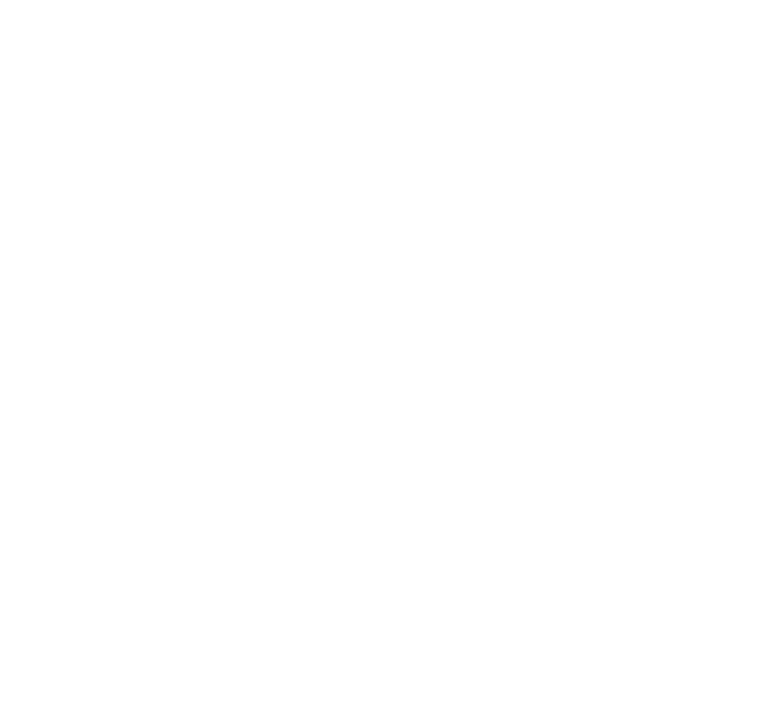
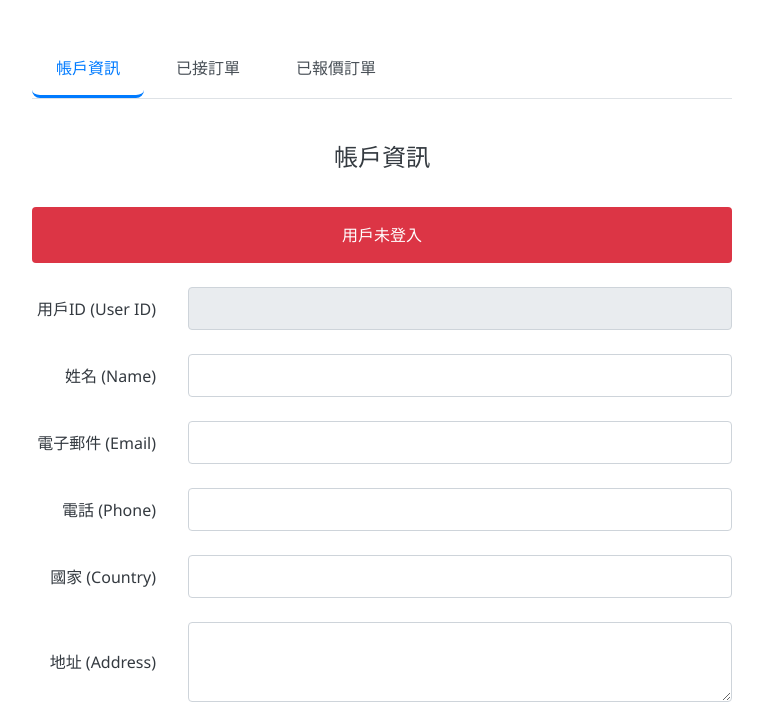
Before and after one commit to yatta03/db-final-project, a React (Vite) app in the folder app/: page /agent/profile in a window 1280 px wide. Before the commit this address had no page. Shown: the part 113-817 px from the top of the page, without its empty margins (258-1021 px from the left). Built offline with nearby package versions, Linux system fonts and the light colour scheme.

Commit message:
add agent profile page

```diff
--- a/app/src/App.jsx
+++ b/app/src/App.jsx
@@ -8,6 +8,7 @@
 import SignUpPage from "./pages/Account/SignUpPage";
 import RolePage from "./pages/RolePage";
 import OrderDetailPage from "./pages/OrderDetail/OrderDetailPage";
+import AgentProfilePage from "./pages/AgentProfilePage";
 
 function App() {
   return (
@@ -22,6 +23,7 @@
             <Route path="/role" element={<RolePage />} />
             <Route path="/buyer/order/:orderId" element={<OrderDetailPage role={"buyer"} />} />
             <Route path="/agent/order/:orderId" element={<OrderDetailPage role={"agent"} />} />
+            <Route path="/agent/profile" element={<AgentProfilePage />} />
           </Routes>
         </Router>
       </SupabaseProvider>
--- /dev/null
+++ b/app/src/pages/AgentProfilePage.jsx
@@ -0,0 +1,290 @@
+import React, { useState, useEffect } from 'react';
+import { useSupabase } from '../context/SupabaseProvider'; // 假設 SupabaseProvider 在 context 資料夾中
+
+export default function AgentProfilePage() { // <--- 已將 UserProfilePage 更新為 AgentProfilePage
+  const { supabase, session } = useSupabase();
+  const [loading, setLoading] = useState(true);
+  const [userData, setUserData] = useState({
+    userid: '',
+    name: '',
+    email: '',
+    phone: '',
+    country: '',
+    address: '',
+  });
+  const [message, setMessage] = useState(''); // 用於顯示成功或失敗訊息
+  const [activeTab, setActiveTab] = useState('account'); // 'account', 'orders', 'quotes'
+
+  useEffect(() => {
+    const fetchUserData = async () => {
+      if (session?.user) {
+        setLoading(true);
+        setMessage('');
+        try {
+          const { data, error } = await supabase
+            .from('users') // Supabase 中的用戶表名
+            .select('*')
+            .eq('userid', session.user.id)
+            .single();
+
+          if (error) {
+            throw error;
+          }
+
+          if (data) {
+            setUserData({
+              userid: data.userid,
+              name: data.name || '',
+              email: data.email || '',
+              phone: data.phone || '',
+              country: data.country || '',
+              address: data.address || '',
+            });
+          }
+        } catch (error) {
+          console.error('Error fetching user data:', error);
+          setMessage({ type: 'error', text: '讀取用戶資料失敗：' + error.message });
+        } finally {
+          setLoading(false);
+        }
+      } else {
+        setMessage({ type: 'error', text: '用戶未登入' });
+        setLoading(false);
+      }
+    };
+
+    fetchUserData();
+  }, [session, supabase]);
+
+  const handleChange = (e) => {
+    const { name, value } = e.target;
+    setUserData((prevData) => ({
+      ...prevData,
+      [name]: value,
+    }));
+  };
+
+  const handleSubmit = async (e) => {
+    e.preventDefault();
+    if (!session?.user) {
+      setMessage({ type: 'error', text: '用戶未登入，無法保存' });
+      return;
+    }
+
+    setLoading(true);
+    setMessage('');
+
+    // 準備要更新的資料，不包含 userid
+    const { userid: _userid, ...updateData } = userData;
+
+    if (!updateData.name || !updateData.email) {
+      setMessage({ type: 'error', text: '姓名和電子郵件為必填欄位。' });
+      setLoading(false);
+      return;
+    }
+
+    try {
+      const { error } = await supabase
+        .from('users')
+        .update(updateData)
+        .eq('userid', session.user.id);
+
+      if (error) {
+        throw error;
+      }
+      setMessage({ type: 'success', text: '用戶資料更新成功！' });
+    } catch (error) {
+      console.error('Error updating user data:', error);
+      setMessage({ type: 'error', text: '更新用戶資料失敗：' + error.message });
+    } finally {
+      setLoading(false);
+    }
+  };
+
+  // Inline styles
+  const pageStyle = {
+    maxWidth: '700px',
+    margin: '3rem auto',
+    padding: '2.5rem',
+    fontFamily: '"Segoe UI", Roboto, "Helvetica Neue", Arial, sans-serif',
+    backgroundColor: '#ffffff',
+    borderRadius: '8px',
+    boxShadow: '0 4px 12px rgba(0, 0, 0, 0.1)',
+  };
+
+  const navStyle = {
+    display: 'flex',
+    marginBottom: '2.5rem',
+    borderBottom: '1px solid #dee2e6',
+  };
+
+  const navButtonStyle = (tabName) => ({
+    padding: '1rem 1.5rem',
+    border: 'none',
+    borderBottom: activeTab === tabName ? '3px solid #007bff' : '3px solid transparent',
+    background: 'none',
+    cursor: 'pointer',
+    fontSize: '1rem',
+    fontWeight: activeTab === tabName ? '600' : 'normal',
+    color: activeTab === tabName ? '#007bff' : '#495057',
+    transition: 'color 0.2s ease-in-out, border-bottom-color 0.2s ease-in-out',
+    marginRight: '0.5rem',
+  });
+
+  const formGroupStyle = {
+    display: 'grid',
+    gridTemplateColumns: '140px 1fr', // Label column and Input column
+    gap: '1rem',
+    alignItems: 'center',
+    marginBottom: '1.5rem',
+  };
+
+  const labelStyle = {
+    textAlign: 'right',
+    color: '#343a40',
+    fontWeight: '500',
+    paddingRight: '1rem', // Space between label and input
+  };
+
+  const inputStyle = {
+    width: '100%',
+    padding: '0.75rem',
+    border: '1px solid #ced4da',
+    borderRadius: '4px',
+    boxSizing: 'border-box',
+    fontSize: '0.95rem',
+    transition: 'border-color 0.2s ease-in-out, box-shadow 0.2s ease-in-out',
+  };
+  // Add this to your styles section for focus effect
+  // :focus { border-color: #80bdff; outline: 0; box-shadow: 0 0 0 0.2rem rgba(0,123,255,.25); }
+
+  const disabledInputStyle = {
+    ...inputStyle,
+    backgroundColor: '#e9ecef',
+    cursor: 'not-allowed',
+  };
+
+  const buttonStyle = {
+    padding: '0.75rem 2rem',
+    background: '#28a745',
+    color: 'white',
+    border: 'none',
+    borderRadius: '4px',
+    cursor: 'pointer',
+    fontSize: '1rem',
+    fontWeight: '600',
+    transition: 'background-color 0.2s ease-in-out',
+    display: 'block', // Make button block to center it
+    margin: '1.5rem auto 0 auto', // Center the button
+  };
+  // Add :hover { background-color: #218838; }
+
+  const messageStyle = (type) => ({
+    padding: '1rem',
+    marginBottom: '1.5rem',
+    borderRadius: '4px',
+    color: '#fff',
+    backgroundColor: type === 'success' ? '#28a745' : '#dc3545',
+    textAlign: 'center',
+  });
+
+  const h2Style = {
+    textAlign: 'center',
+    color: '#343a40',
+    marginBottom: '2rem',
+    fontWeight: '600',
+  };
+
+  if (loading && !Object.values(userData).some(val => val !== '')) {
+    return <div style={{...pageStyle, textAlign: 'center'}}><p>正在載入用戶資料...</p></div>;
+  }
+
+  return (
+    <div style={pageStyle}>
+      <nav style={navStyle}>
+        <button style={navButtonStyle('account')} onClick={() => setActiveTab('account')}>帳戶資訊</button>
+        <button style={navButtonStyle('orders')} onClick={() => { setActiveTab('orders'); alert('功能待開發'); }}>已接訂單</button>
+        <button style={navButtonStyle('quotes')} onClick={() => { setActiveTab('quotes'); alert('功能待開發'); }}>已報價訂單</button>
+      </nav>
+
+      <h2 style={h2Style}>帳戶資訊</h2>
+      {message && <p style={messageStyle(message.type)}>{message.text}</p>}
+
+      <form onSubmit={handleSubmit}>
+        <div style={formGroupStyle}>
+          <label htmlFor="userid" style={labelStyle}>用戶ID (User ID)</label>
+          <input
+            type="text"
+            id="userid"
+            name="userid"
+            value={userData.userid}
+            style={disabledInputStyle}
+            disabled
+          />
+        </div>
+        <div style={formGroupStyle}>
+          <label htmlFor="name" style={labelStyle}>姓名 (Name)</label>
+          <input
+            type="text"
+            id="name"
+            name="name"
+            value={userData.name}
+            onChange={handleChange}
+            style={inputStyle} // Apply general input style, add :focus pseudo-class via CSS file or more complex JS if needed
+            required
+          />
+        </div>
+        <div style={formGroupStyle}>
+          <label htmlFor="email" style={labelStyle}>電子郵件 (Email)</label>
+          <input
+            type="email"
+            id="email"
+            name="email"
+            value={userData.email}
+            onChange={handleChange}
+            style={inputStyle}
+            required
+          />
+        </div>
+        <div style={formGroupStyle}>
+          <label htmlFor="phone" style={labelStyle}>電話 (Phone)</label>
+          <input
+            type="tel"
+            id="phone"
+            name="phone"
+            value={userData.phone}
+            onChange={handleChange}
+            style={inputStyle}
+          />
+        </div>
+        <div style={formGroupStyle}>
+          <label htmlFor="country" style={labelStyle}>國家 (Country)</label>
+          <input
+            type="text"
+            id="country"
+            name="country"
+            value={userData.country}
+            onChange={handleChange}
+            style={inputStyle}
+          />
+        </div>
+        <div style={formGroupStyle}>
+          <label htmlFor="address" style={labelStyle}>地址 (Address)</label>
+          <textarea
+            id="address"
+            name="address"
+            value={userData.address}
+            onChange={handleChange}
+            rows="3"
+            style={inputStyle}
+          />
+        </div>
+        <button type="submit" style={buttonStyle} disabled={loading}
+          onMouseEnter={(e) => e.currentTarget.style.backgroundColor = '#218838'}
+          onMouseLeave={(e) => e.currentTarget.style.backgroundColor = '#28a745'}>
+          {loading && Object.values(userData).some(val => val !== '') ? '保存中...' : '保存'}
+        </button>
+      </form>
+    </div>
+  );
+}
```
